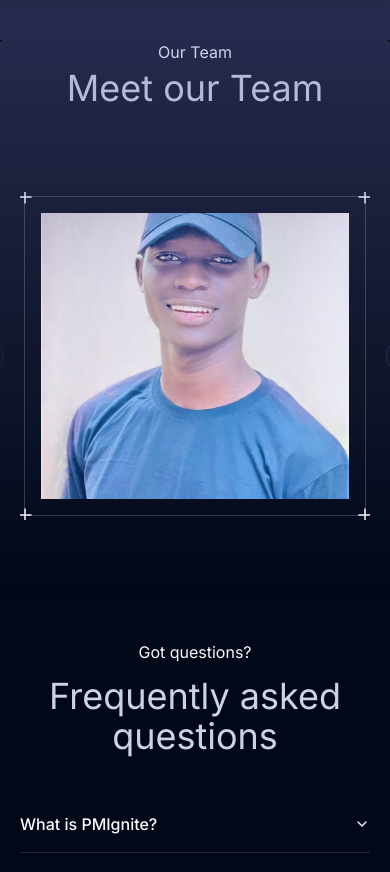
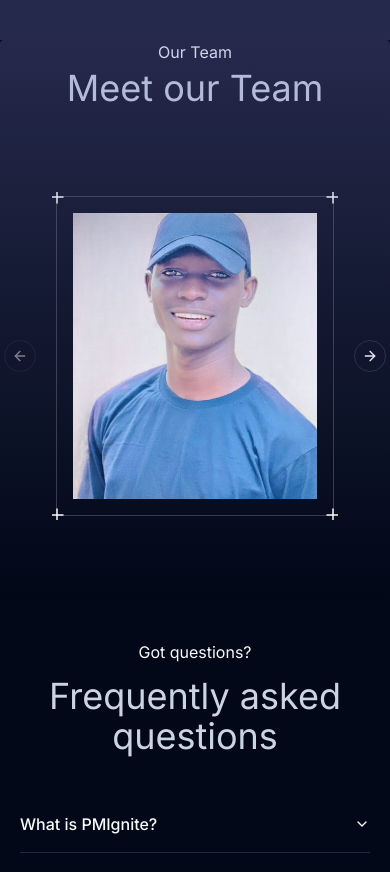
Before and after one commit to NureniJamiu/pmignite, a Next.js app: page / in a window 390 px wide. Shown: the part 4578-5450 px from the top of the page. Built offline with nearby package versions, Linux system fonts and the light colour scheme.

Commit message:
add team swiper

```diff
--- a/src/components/custom/Teams.tsx
+++ b/src/components/custom/Teams.tsx
@@ -22,7 +22,7 @@ const Teams = () => {
                     <h1 className="dark:text-slate-300 text-4xl md:text-5xl my-1 md:my-3">Meet our Team</h1>
                 </div>
 
-                <div className="py-20 flex flex-col lg:flex-row items-center justify-center w-full gap-4 md:px-8">
+                <div className="py-20 flex flex-col lg:flex-row items-center justify-center w-full gap-4 px-8 md:px-8">
                     <Carousell firstImg={TEAM_ONE} secondImg={TEAM_TWO} thirdImg={TEAM_THREE} fourthImg={TEAM_FOUR} />
                 </div>
             </div>
```
